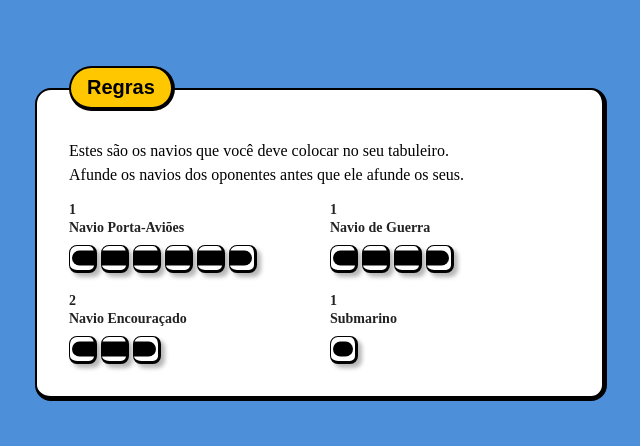
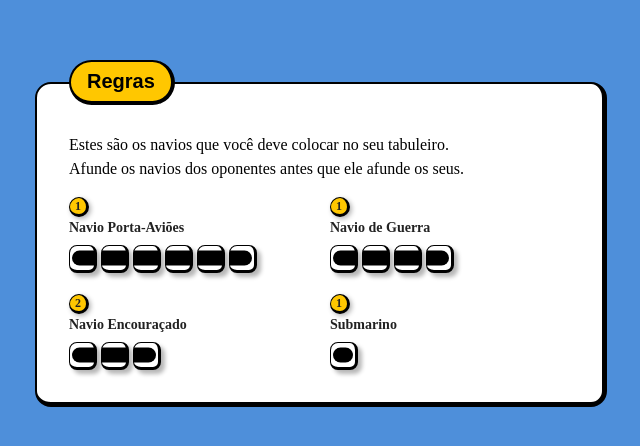
Before and after one commit to pedrowillliam/Battleship, a plain HTML site: page frontend/components/rules.html in a window 1280 px wide. Shown: the part 156-602 px from the top of the page, without its empty margins (95-735 px from the left). Drawn offline with Linux system fonts and the light colour scheme.

Commit message:
ajuste adicional no numero.

```diff
--- a/frontend/components/rules.css
+++ b/frontend/components/rules.css
@@ -66,7 +66,7 @@ body {
     color: #222;
 }
 
-regras-navio .numero {
+.regras-navio .numero {
     background-color: #ffc700;
     font-weight: 700;
     font-size: 12px;
```
